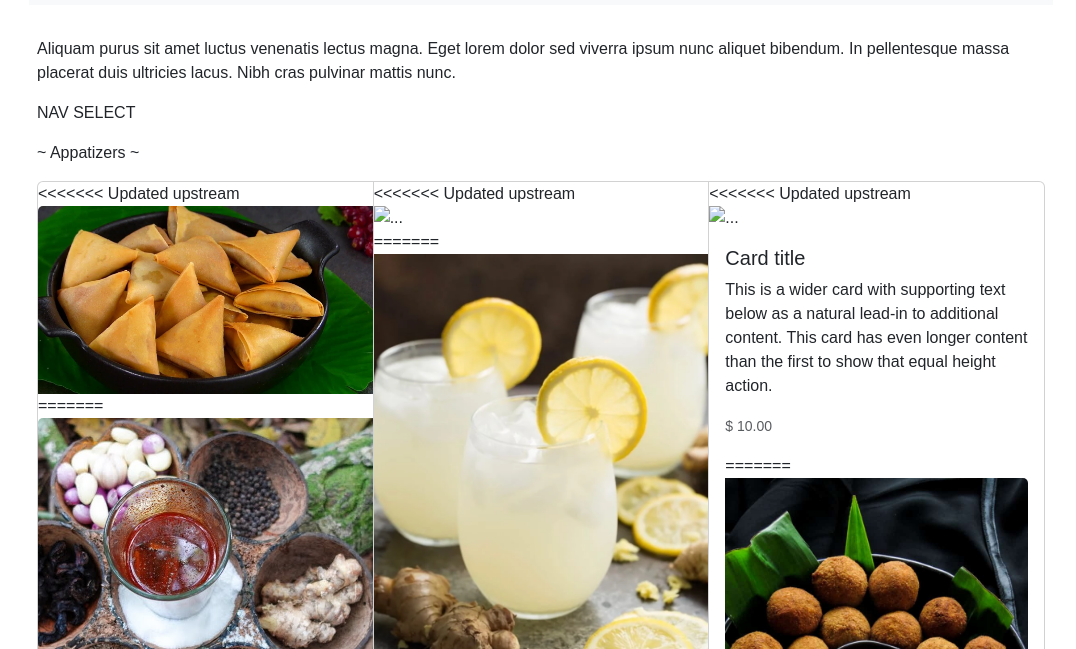
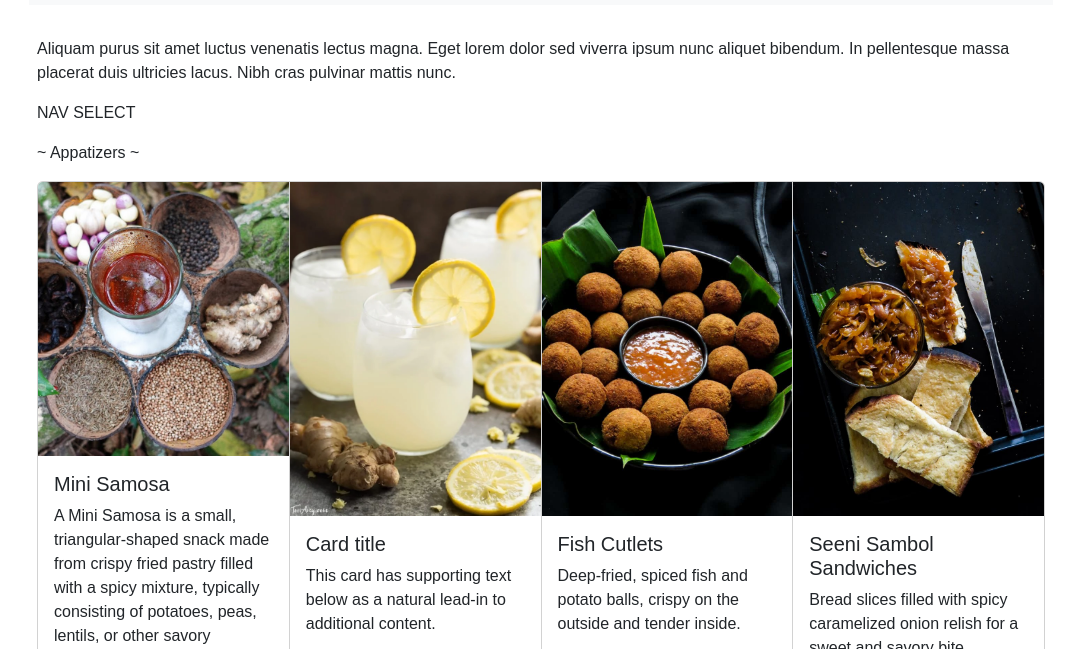
Before and after one commit to manjula-guneratne/213_Final_Project, a plain HTML site: page Menu.html in a window 1280 px wide. Shown: the part 131-780 px from the top of the page, without its empty margins (99-1175 px from the left). Drawn offline with nearby package versions, Linux system fonts and the light colour scheme.

Commit message:
conflict resolved v1

```diff
--- a/Menu.html
+++ b/Menu.html
@@ -49,11 +49,7 @@
         <div class="p-2">
             <div class="card-group">
                 <div class="card">
-<<<<<<< Updated upstream
-                  <img src="./Images/MiniSamosa.jpg" class="card-img-top" alt="...">
-=======
                   <img src="./Images/menu/Thambun Hodi 1.jpg" class="card-img-top" alt="...">
->>>>>>> Stashed changes
                   <div class="card-body">
                     <h5 class="card-title">Mini Samosa</h5>
                     <p class="card-text">A Mini Samosa is a small, triangular-shaped snack made from crispy fried pastry filled with a spicy mixture, typically consisting of potatoes, peas, lentils, or other savory ingredients.</p>
@@ -61,11 +57,7 @@
                   </div>
                 </div>
                 <div class="card">
-<<<<<<< Updated upstream
-                  <img src="..." class="card-img-top" alt="...">
-=======
                   <img src="./Images/menu/Ginger BEER.webp" class="card-img-top" alt="...">
->>>>>>> Stashed changes
                   <div class="card-body">
                     <h5 class="card-title">Card title</h5>
                     <p class="card-text">This card has supporting text below as a natural lead-in to additional content.</p>
@@ -73,13 +65,6 @@
                   </div>
                 </div>
                 <div class="card">
-<<<<<<< Updated upstream
-                  <img src="..." class="card-img-top" alt="...">
-                  <div class="card-body">
-                    <h5 class="card-title">Card title</h5>
-                    <p class="card-text">This is a wider card with supporting text below as a natural lead-in to additional content. This card has even longer content than the first to show that equal height action.</p>
-                    <p class="card-text"><small class="text-body-secondary">$ 10.00</small></p>
-=======
                   <img src="./Images/menu/fish cutlets.jpg" class="card-img-top" alt="...">
                   <div class="card-body">
                     <h5 class="card-title">Fish Cutlets</h5>
@@ -89,12 +74,10 @@
                 </div>
                 <div class="card">
                   <img src="./Images/menu/seeni samble sanwiches.jpg" class="card-img-top" alt="...">
-                  <img src="./Images/menu/seeni samble sanwiches.jpg" class="card-img-top" alt="...">
                   <div class="card-body">
                     <h5 class="card-title">Seeni Sambol Sandwiches</h5>
                     <p class="card-text">Bread slices filled with spicy caramelized onion relish for a sweet and savory bite.</p>
                     <p class="card-text"><small class="text-body-secondary">$ 4.50</small></p>
->>>>>>> Stashed changes
                   </div>
                 </div>
         </div>
```
